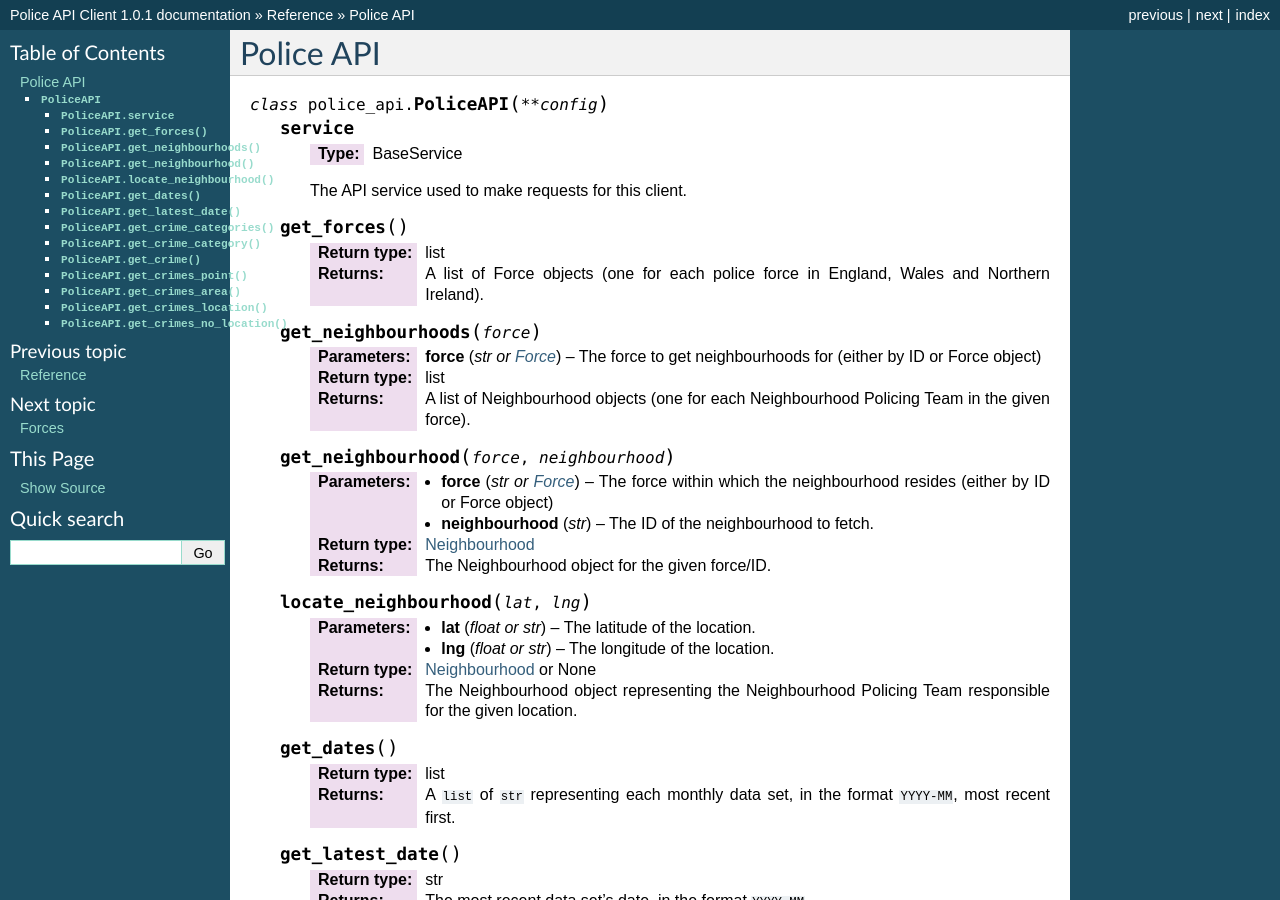
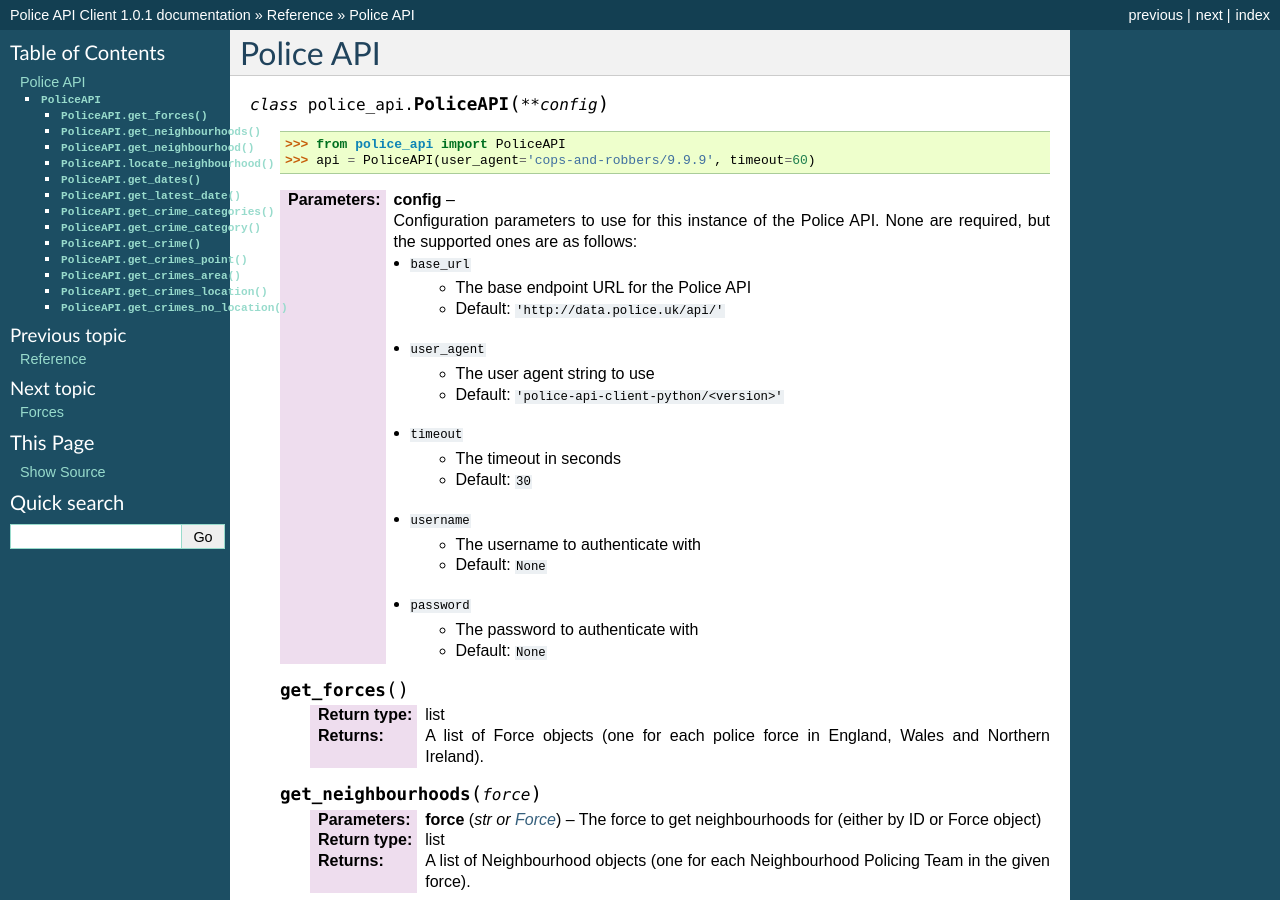
Before and after one commit to rkhleics/police-api-client-python, a Sphinx documentation site: the page built from docs/reference/police_api.rst, in a window 1280 px wide and 900 px high. Built offline with Sphinx 7.4.7, drawn with Linux system fonts in a browser that asks for light colours; pages that are not in the unit, such as notebooks, are missing from menus.

Commit message:
Document and show how one might use the configuration parameters

```diff
--- a/docs/reference/police_api.rst
+++ b/docs/reference/police_api.rst
@@ -5,11 +5,30 @@ Police API
 
 .. class:: PoliceAPI(**config)
 
-    .. attribute:: service
+    .. doctest::
 
-        :type: BaseService
+        >>> from police_api import PoliceAPI
+        >>> api = PoliceAPI(user_agent='cops-and-robbers/9.9.9', timeout=60)
 
-        The API service used to make requests for this client.
+    :param config: Configuration parameters to use for this instance of the
+                   Police API. None are required, but the supported ones are as
+                   follows:
+
+                   * ``base_url``
+                      - The base endpoint URL for the Police API
+                      - Default: ``'http://data.police.uk/api/'``
+                   * ``user_agent``
+                      - The user agent string to use
+                      - Default: ``'police-api-client-python/<version>'``
+                   * ``timeout``
+                      - The timeout in seconds
+                      - Default: ``30``
+                   * ``username``
+                      - The username to authenticate with
+                      - Default: ``None``
+                   * ``password``
+                      - The password to authenticate with
+                      - Default: ``None``
 
     .. method:: get_forces()
 
```
